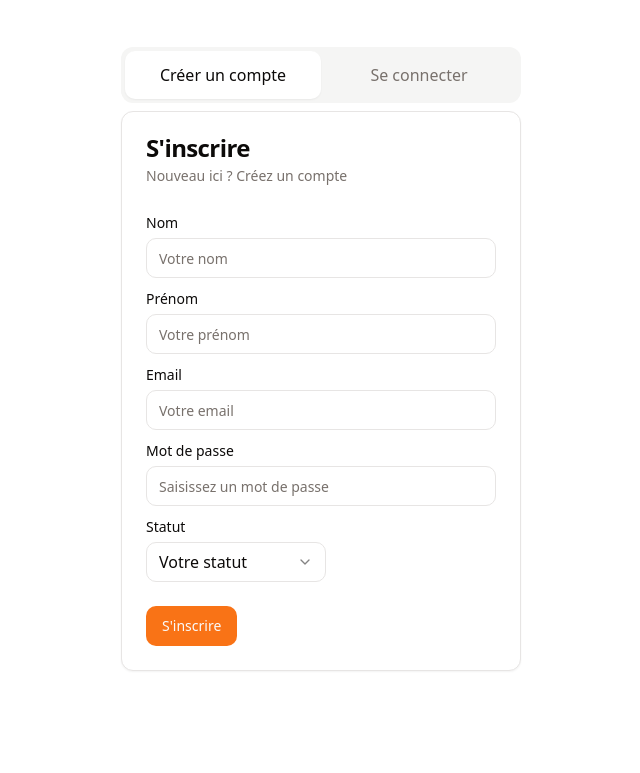
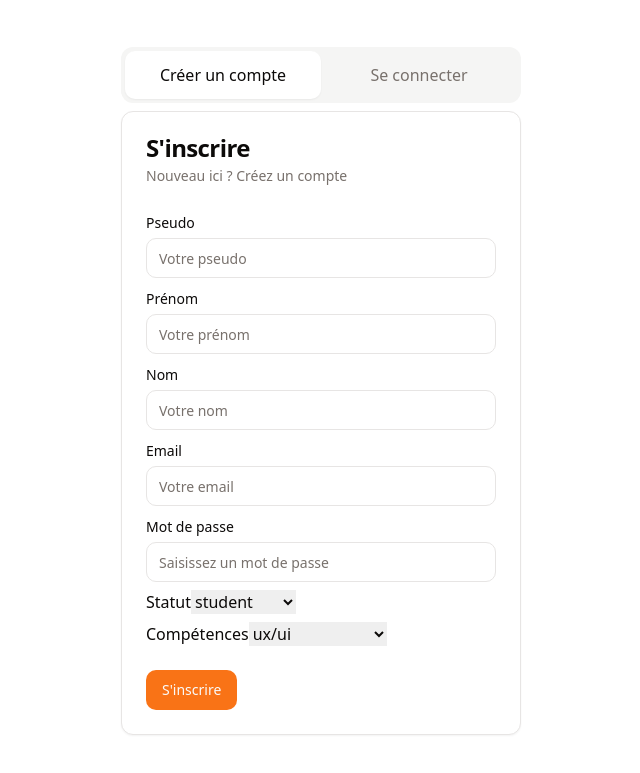
Before and after one commit to Elracoon/ESPL-hub-client, a React (Vite) app: page /auth in a window 1280 px wide. Shown: the part 161-934 px from the top of the page, without its empty margins (319-959 px from the left). Built offline with nearby package versions, Linux system fonts and the light colour scheme.

Commit message:
recup data from database

```diff
--- a/src/components/Forms/AuthForm.tsx
+++ b/src/components/Forms/AuthForm.tsx
@@ -30,17 +30,23 @@ import { Icons } from "@/components/ui/icons";
 
 export default function AuthForm() {
   const { signIn, setUsername } = useStore();
-  const [name, setName] = useState("");
+  const [username, setUser] = useState("");
+  const [lastName, setLastName] = useState("");
   const [firstName, setFirstName] = useState("");
   const [email, setEmail] = useState("");
   const [password, setPassword] = useState("");
+  const [status, setStatus] = useState("");
+  const [competences, setCompetences] = useState("");
   const navigate = useNavigate();
   const [isLoading, setIsLoading] = React.useState<boolean>(false);
 
   const handleChange = (e: ChangeEvent<HTMLInputElement>) => {
     switch (e.target.id) {
-      case "name":
-        setName(e.target.value);
+      case "username":
+        setUser(e.target.value);
+        break;
+      case "lastName":
+        setLastName(e.target.value);
         break;
       case "firstName":
         setFirstName(e.target.value);
@@ -51,6 +57,12 @@ export default function AuthForm() {
       case "password":
         setPassword(e.target.value);
         break;
+      case "status":
+        setStatus(e.target.value);
+        break;
+      case "competences":
+        setCompetences(e.target.value);
+        break;
       default:
         break;
     }
@@ -60,12 +72,88 @@ export default function AuthForm() {
     event.preventDefault();
     setIsLoading(true);
 
-    setTimeout(() => {
-      signIn();
-      navigate("/");
+    console.log(
+      username,
+      lastName,
+      firstName,
+      email,
+      password,
+      status,
+      competences
+    );
+
+    try {
+      const response = await fetch(`http://localhost:3000/users/add`, {
+        method: "POST",
+        headers: {
+          "Content-Type": "application/json",
+        },
+        body: JSON.stringify({
+          username: username,
+          firstName: firstName,
+          lastName: lastName,
+          email: email,
+          password: password,
+          status: status,
+          competences: competences,
+        }),
+      });
+
+      if (!response.ok) {
+        console.error("Error:", response);
+        toast.error(
+          "Une erreur est survenue durant l'appel de l'API, veuillez réessayer"
+        );
+      } else {
+        console.log("Success:", response);
+        toast.success("Votre compte a bien été créé");
+        signIn();
+        navigate("/");
+        setIsLoading(false);
+        setUsername(firstName);
+      }
+    } catch (error: any) {
+      console.error("Error:", error);
+      toast.error("Une erreur est survenue, veuillez réessayer");
+    } finally {
       setIsLoading(false);
-      setUsername(firstName);
-    }, 2000);
+    }
+  }
+
+  async function loginUser(event: React.SyntheticEvent) {
+    event.preventDefault();
+    setIsLoading(true);
+
+    try {
+      const response = await fetch(`http://localhost:3000/users/login`, {
+        method: "POST",
+        headers: {
+          "Content-Type": "application/json",
+        },
+        body: JSON.stringify({
+          email: email,
+          password: password,
+        }),
+      });
+
+      if (!response.ok) {
+        console.error("Error:", response);
+        toast.error(
+          "Une erreur est survenue durant l'appel de l'API, veuillez réessayer"
+        );
+      } else {
+        console.log("Success:", response);
+        toast.success("Vous êtes maintenant connecté");
+        signIn();
+        navigate("/");
+        setIsLoading(false);
+      }
+    } catch (error: any) {
+      console.error("Error:", error);
+      toast.error("Une erreur est survenue, veuillez réessayer");
+    } finally {
+      setIsLoading(false);
+    }
   }
 
   return (
@@ -83,13 +171,14 @@ export default function AuthForm() {
             </CardHeader>
             <CardContent className="space-y-2">
               <div className="space-y-1">
-                <Label htmlFor="name">Nom</Label>
+                <Label htmlFor="username">Pseudo</Label>
                 <Input
                   autoComplete="off"
-                  id="name"
+                  id="username"
+                  name="username"
                   type="text"
-                  value={name}
-                  placeholder="Votre nom"
+                  value={username}
+                  placeholder="Votre pseudo"
                   onChange={handleChange}
                 />
               </div>
@@ -97,6 +186,7 @@ export default function AuthForm() {
                 <Label htmlFor="firstName">Prénom</Label>
                 <Input
                   autoComplete="off"
+                  name="firstName"
                   id="firstName"
                   type="text"
                   value={firstName}
@@ -105,9 +195,22 @@ export default function AuthForm() {
                 />
               </div>
               <div className="space-y-1">
+                <Label htmlFor="lastName">Nom</Label>
+                <Input
+                  autoComplete="off"
+                  name="lastName"
+                  id="lastName"
+                  type="text"
+                  value={lastName}
+                  placeholder="Votre nom"
+                  onChange={handleChange}
+                />
+              </div>
+              <div className="space-y-1">
                 <Label htmlFor="email">Email</Label>
                 <Input
                   autoComplete="off"
+                  name="email"
                   id="email"
                   type="email"
                   value={email}
@@ -119,15 +222,51 @@ export default function AuthForm() {
                 <Label htmlFor="password">Mot de passe</Label>
                 <Input
                   id="password"
+                  name="password"
                   type="password"
                   value={password}
                   placeholder="Saisissez un mot de passe"
                   onChange={handleChange}
                 />
               </div>
-              <div className="space-y-1">
-                <Label htmlFor="password">Statut</Label>
-                <Select>
+              <div>
+                <label htmlFor="status">Statut</label>
+                <select
+                  name="status"
+                  id="status"
+                  defaultValue={status}
+                  onChange={(e) => setStatus(e.target.value)}
+                >
+                  <option value="student">student</option>
+                  <option value="teacher">teacher</option>
+                  <option value="company">company</option>
+                  <option value="association">association</option>
+                  <option value="other">other</option>
+                </select>
+              </div>
+              <div>
+                <label htmlFor="competences">Compétences</label>
+                <select
+                  name="competences"
+                  id="competences"
+                  defaultValue={competences}
+                  onChange={(e) => setCompetences(e.target.value)}
+                >
+                  <option value="ux/ui">ux/ui</option>
+                  <option value="development">development</option>
+                  <option value="design">design</option>
+                  <option value="marketing">marketing</option>
+                  <option value="communication">communication</option>
+                </select>
+              </div>
+              {/* <div className="space-y-1">
+                <Label htmlFor="status">Statut</Label>
+                <Select
+                  value={status}
+                  onChange={(e: React.ChangeEvent<HTMLSelectElement>) =>
+                    setStatus(e.target.value)
+                  }
+                >
                   <SelectTrigger className="w-[180px]">
                     <SelectValue placeholder="Votre statut" />
                   </SelectTrigger>
@@ -143,6 +282,33 @@ export default function AuthForm() {
                   </SelectContent>
                 </Select>
               </div>
+              <div className="space-y-1">
+                <Label htmlFor="skills">Compétences</Label>
+                <Select
+                  value={competences}
+                  onChange={(e: React.ChangeEvent<HTMLSelectElement>) =>
+                    setStatus(e.target.value)
+                  }
+                >
+                  <SelectTrigger className="w-[180px]">
+                    <SelectValue placeholder="Vos compétences" />
+                  </SelectTrigger>
+                  <SelectContent>
+                    <SelectGroup>
+                      <SelectLabel>Compétences</SelectLabel>
+                      <SelectItem value="developpement">
+                        Développement
+                      </SelectItem>
+                      <SelectItem value="ux/ui">UX / UI</SelectItem>
+                      <SelectItem value="marketing">Marketing</SelectItem>
+                      <SelectItem value="communication">
+                        Communication
+                      </SelectItem>
+                      <SelectItem value="design">Création Numérique</SelectItem>
+                    </SelectGroup>
+                  </SelectContent>
+                </Select>
+              </div> */}
             </CardContent>
             <CardFooter>
               <Button disabled={isLoading} onClick={createUser}>
--- a/src/components/Tabs/TabsMain.tsx
+++ b/src/components/Tabs/TabsMain.tsx
@@ -7,12 +7,16 @@ export default function TabsMain() {
   const [projects, setProjects] = useState([]);
 
   const getProjects = async () => {
-    const response = await fetch("http://localhost:3000/projects/", {
-      method: "GET",
-      headers: { "Content-Type": "application/json" },
-    });
-    const data = await response.json();
-    setProjects(data);
+    try {
+      const response = await fetch("http://localhost:3000/projects", {
+        method: "GET",
+        headers: { "Content-Type": "application/json" },
+      });
+      const data = await response.json();
+      setProjects(data);
+    } catch (error) {
+      console.error("Erreur lors de la récupération des projets :", error);
+    }
   };
 
   useEffect(() => {
@@ -28,15 +32,16 @@ export default function TabsMain() {
         />
       </div>
       <div className="flex-row-center gap-4 flex-wrap">
-        {/* {projects.map((project) => (
+        {projects.map((project: { id: string; title: string; createdAt: any; description: string; projectManager: string; competences: string[] }) => (
           <CardProject
+            key={project.id}
             title={project.title}
-            date={project.date}
+            date={project.createdAt}
             description={project.description}
-            owner={project.owner}
-            skills={project.skills}
+            owner={project.projectManager}
+            skills={project.competences}
           />
-        ))} */}
+        ))}
       </div>
     </TabsContent>
   );
```
